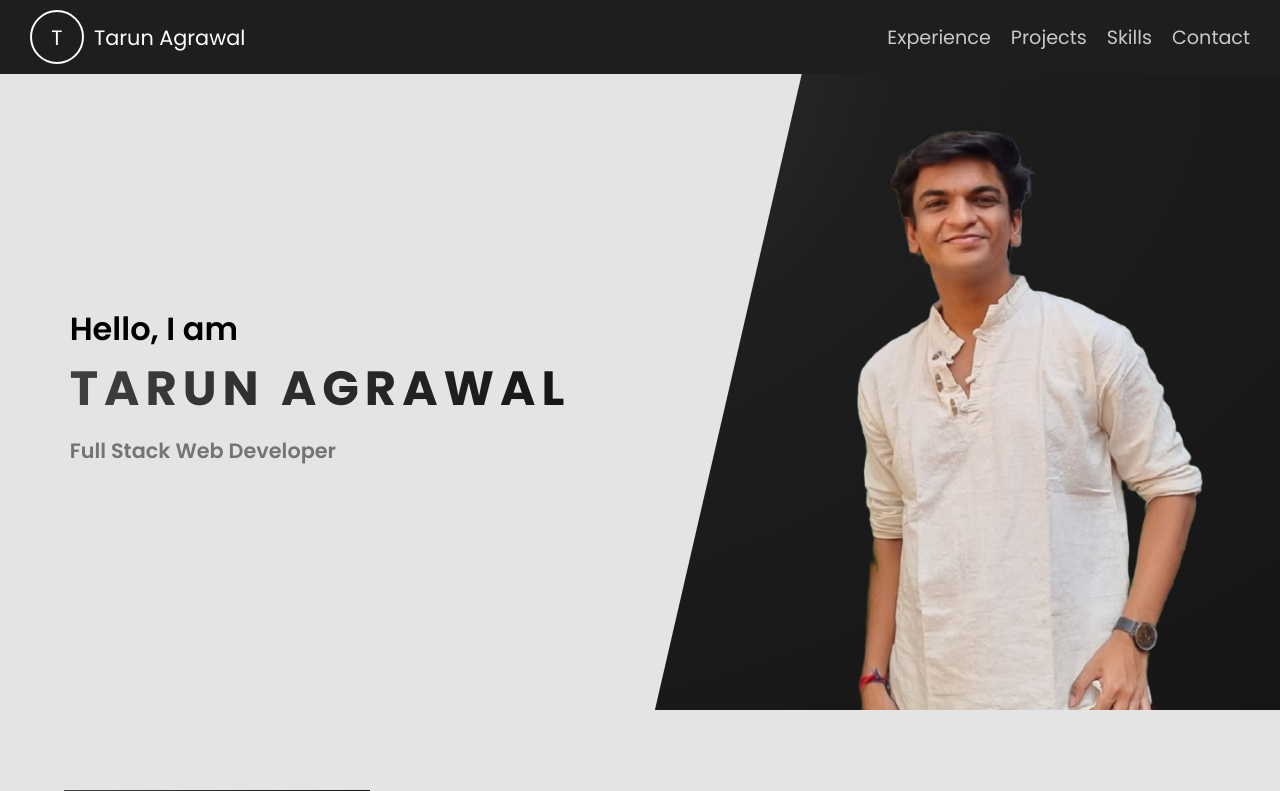
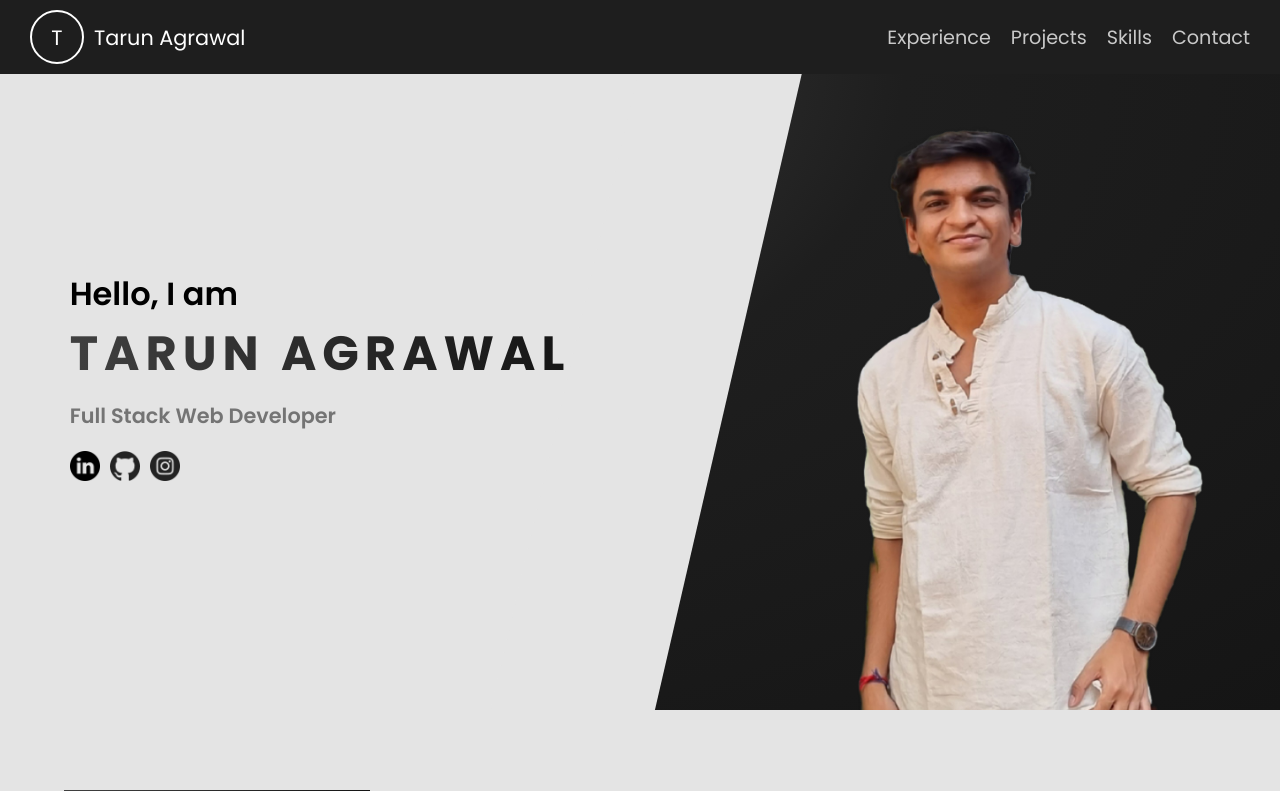
Before and after one commit to Tarun09102002/portfolio, a React (Create React App) app: page / in a window 1280 px wide. Shown: the top 791 px of the page. Built offline with nearby package versions, Linux system fonts and the light colour scheme.

Commit message:
added icons

```diff
--- a/src/components/Home/HomePage.jsx
+++ b/src/components/Home/HomePage.jsx
@@ -65,9 +65,22 @@ function HomePage() {
 						))}
 					</motion.div>
 					<div className={styles.role}>Full Stack Web Developer</div>
+					<div className={styles.smlinks}>
+						<a href={"https://www.linkedin.com/in/tarun-agrawal-/"}>
+							<img src={"icons/linkedin.png"} alt="" />
+						</a>
+						<a href={"https://github.com/Tarun09102002"}>
+							<img src={"icons/github.png"} alt="" />
+						</a>
+						<a href={"https://www.instagram.com/_.tarunagrawal._"}>
+							<img src={"icons/instagram.png"} alt="" />
+						</a>
+					</div>
 				</motion.div>
-				<img src="background-homepage.jpg" className="backgroundImage" alt="" />
 				<div className={styles.divider}></div>
+				<div className={styles.backgroundImage}>
+					<img src="background-homepage.jpg" className="" alt="" />
+				</div>
 			</div>
 			<div className={styles.right}>
 				<motion.div
--- a/src/components/Home/HomePage.module.scss
+++ b/src/components/Home/HomePage.module.scss
@@ -52,6 +52,22 @@
 				font-weight: 600;
 				margin-top: 10px;
 			}
+			.smlinks {
+				height: 50px;
+				width: 500px;
+				display: flex;
+				justify-content: start;
+				align-items: center;
+				margin-top: 20px;
+				gap: 10px;
+				a {
+					width: 30px;
+					height: 100%;
+					img {
+						width: 30px;
+					}
+				}
+			}
 		}
 		.divider {
 			position: absolute;
@@ -65,8 +81,10 @@
 			transform: rotate(13deg);
 			transform-origin: top left;
 		}
-		img {
-			display: none;
+		.backgroundImage {
+			img {
+				display: none !important;
+			}
 		}
 	}
 
```
